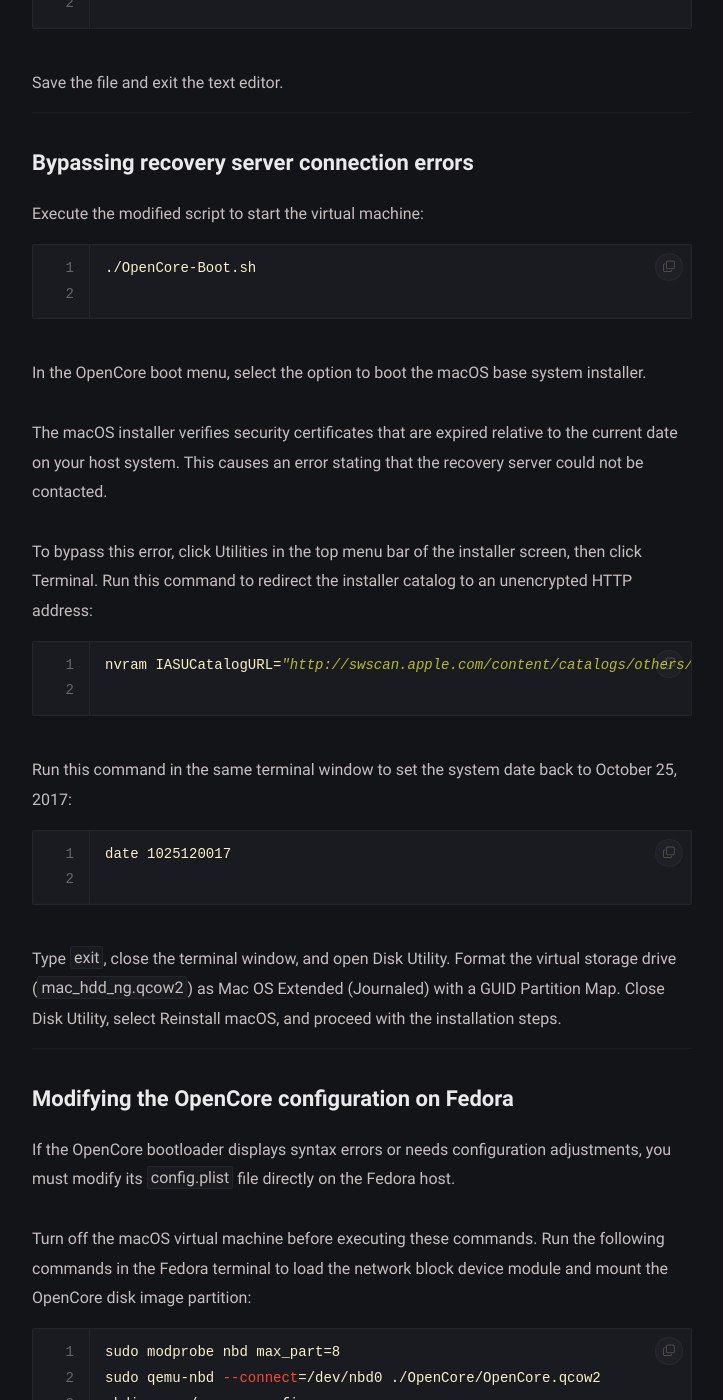
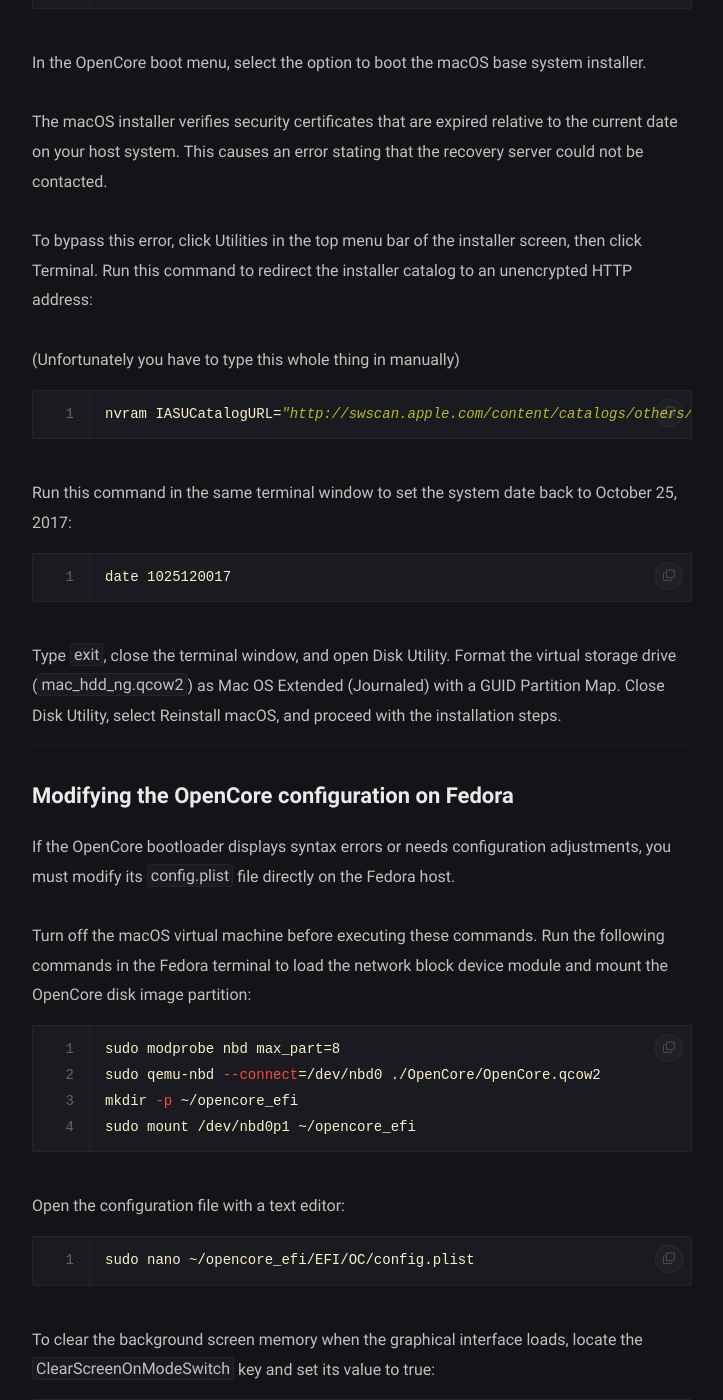
Before and after one commit to riffpointer/riffpointer.github.io, a Jekyll site: the page built from _posts/riffpointers-hub/2026-06-24-macos-high-sierra-on-qemu-installation-notes-osx-kvm.md, in a window 1280 px wide and 1400 px high, scrolled down 3327 px. Shown: the whole window, without its empty margins (278-1001 px from the left). Built offline with Jekyll 4.4.1, drawn with Linux system fonts in a browser that asks for light colours; comment, search, counter and statistics services are not loaded; some of the changed text lies outside the part shown.

Commit message:
Update 2026-06-24-macos-high-sierra-on-qemu-installation-notes-osx-kvm.md

````diff
--- a/_posts/riffpointers-hub/2026-06-24-macos-high-sierra-on-qemu-installation-notes-osx-kvm.md
+++ b/_posts/riffpointers-hub/2026-06-24-macos-high-sierra-on-qemu-installation-notes-osx-kvm.md
@@ -13,14 +13,12 @@
 
 ```bash
 sudo dnf install qemu-kvm qemu-img libvirt virt-manager git dmg2img python3 python3-pip
-
 ```
 
 Ensure that the virtualization kernel modules are loaded and that your user account has permissions to run KVM by adding the user to the libvirt group:
 
 ```bash
 sudo usermod -aG libvirt $USER
-
 ```
 
 Log out and log back into Fedora for the group changes to take effect.
@@ -34,14 +32,12 @@
 ```bash
 git clone https://github.com/kholia/OSX-KVM.git
 cd OSX-KVM
-
 ```
 
 Run the interactive Python script to fetch the macOS installation files from Apple servers:
 
 ```bash
 python3 fetch-macOS-v2.py
-
 ```
 
 The script displays a list of available macOS versions. Type the number corresponding to High Sierra and press Enter. The script downloads a file named `BaseSystem.dmg`.
@@ -50,7 +46,6 @@
 
 ```bash
 dmg2img BaseSystem.dmg BaseSystem.img
-
 ```
 
 ---
@@ -61,7 +56,6 @@
 
 ```bash
 qemu-img create -f qcow2 mac_hdd_ng.qcow2 64G
-
 ```
 
 ---
@@ -74,7 +68,6 @@
 
 ```bash
 nano OpenCore-Boot.sh
-
 ```
 
 ### Input device changes
@@ -85,7 +78,6 @@
 -usb \
 -device usb-kbd \
 -device usb-tablet \
-
 ```
 
 ### Network card changes
@@ -94,7 +86,6 @@
 
 ```bash
 -netdev user,id=net0,hostfwd=tcp::2222-:22 -device e1000-82545em,netdev=net0,id=net0,mac=52:54:00:c9:18:27
-
 ```
 
 ### Video display and monitor redirection changes
@@ -103,14 +94,12 @@
 
 ```bash
 -device vmware-svga -display sdl,gl=es
-
 ```
 
 Locate the parameter `-monitor stdio` and change it to the following text to prevent terminal debug strings from printing directly over the graphical window buffer:
 
 ```bash
 -monitor vc
-
 ```
 
 Save the file and exit the text editor.
@@ -123,7 +112,6 @@
 
 ```bash
 ./OpenCore-Boot.sh
-
 ```
 
 In the OpenCore boot menu, select the option to boot the macOS base system installer.
@@ -132,16 +120,16 @@
 
 To bypass this error, click Utilities in the top menu bar of the installer screen, then click Terminal. Run this command to redirect the installer catalog to an unencrypted HTTP address:
 
+(Unfortunately you have to type this whole thing in manually)
+
 ```bash
 nvram IASUCatalogURL="http://swscan.apple.com/content/catalogs/others/index-10.13-10.12-10.11-10.10-10.9-mountainlion-lion-snowleopard-leopard.merged-1.sucatalog"
-
 ```
 
 Run this command in the same terminal window to set the system date back to October 25, 2017:
 
 ```bash
 date 1025120017
-
 ```
 
 Type `exit`, close the terminal window, and open Disk Utility. Format the virtual storage drive (`mac_hdd_ng.qcow2`) as Mac OS Extended (Journaled) with a GUID Partition Map. Close Disk Utility, select Reinstall macOS, and proceed with the installation steps.
@@ -159,14 +147,12 @@
 sudo qemu-nbd --connect=/dev/nbd0 ./OpenCore/OpenCore.qcow2
 mkdir -p ~/opencore_efi
 sudo mount /dev/nbd0p1 ~/opencore_efi
-
 ```
 
 Open the configuration file with a text editor:
 
 ```bash
 sudo nano ~/opencore_efi/EFI/OC/config.plist
-
 ```
 
 To clear the background screen memory when the graphical interface loads, locate the `ClearScreenOnModeSwitch` key and set its value to true:
@@ -174,7 +160,6 @@
 ```xml
 <key>ClearScreenOnModeSwitch</key>
 <true/>
-
 ```
 
 Locate the UEFI section and find the `ConnectDrivers` key. Ensure that the `Drivers` key underneath it maps to an array block. Remove any empty dictionary blocks (`<dict></dict>`) that sit between the `ConnectDrivers` key and the `Drivers` array to prevent syntax interpretation errors.
@@ -184,5 +169,4 @@
 ```bash
 sudo umount ~/opencore_efi
 sudo qemu-nbd --disconnect /dev/nbd0
-
 ```
````
